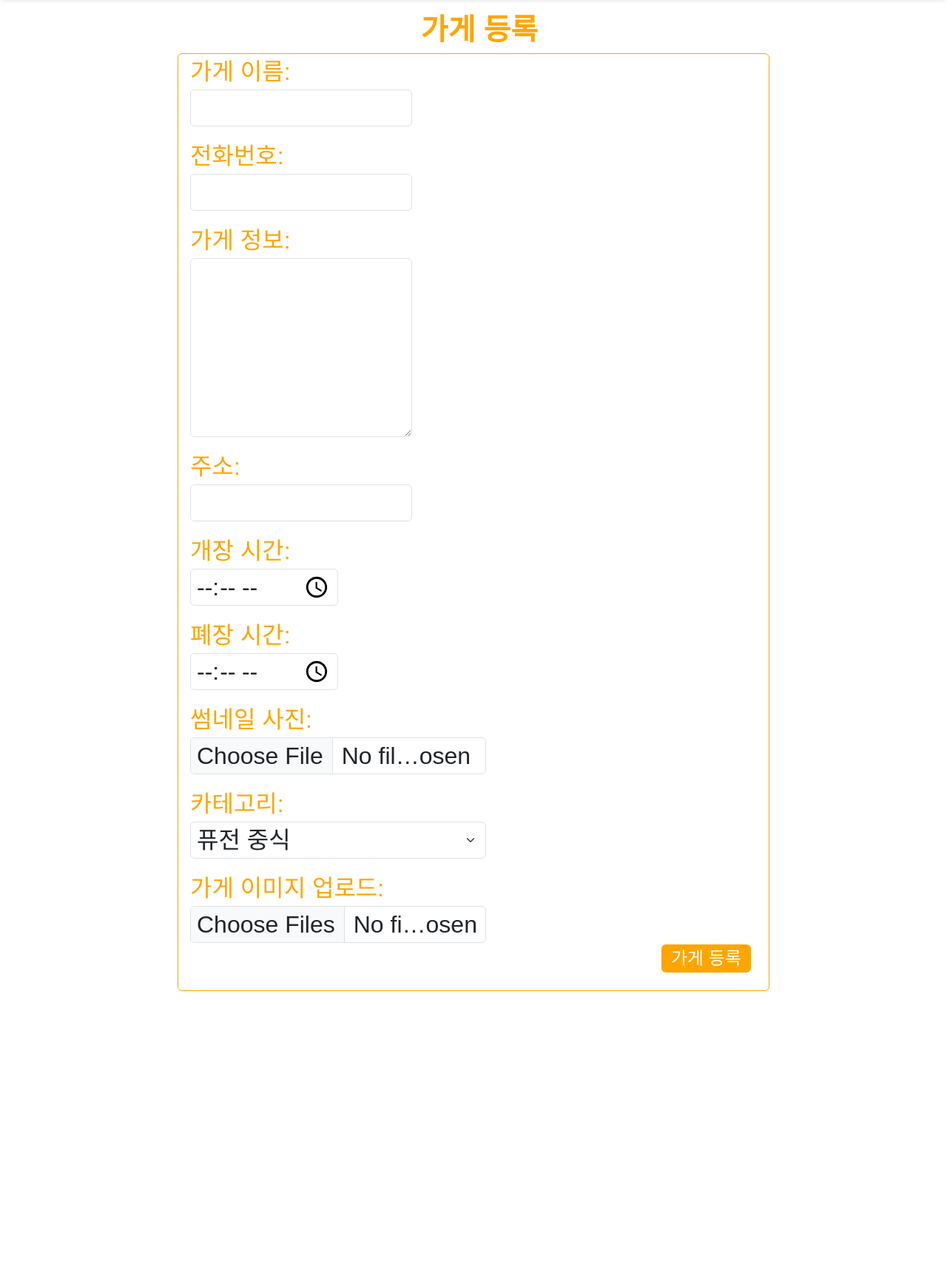
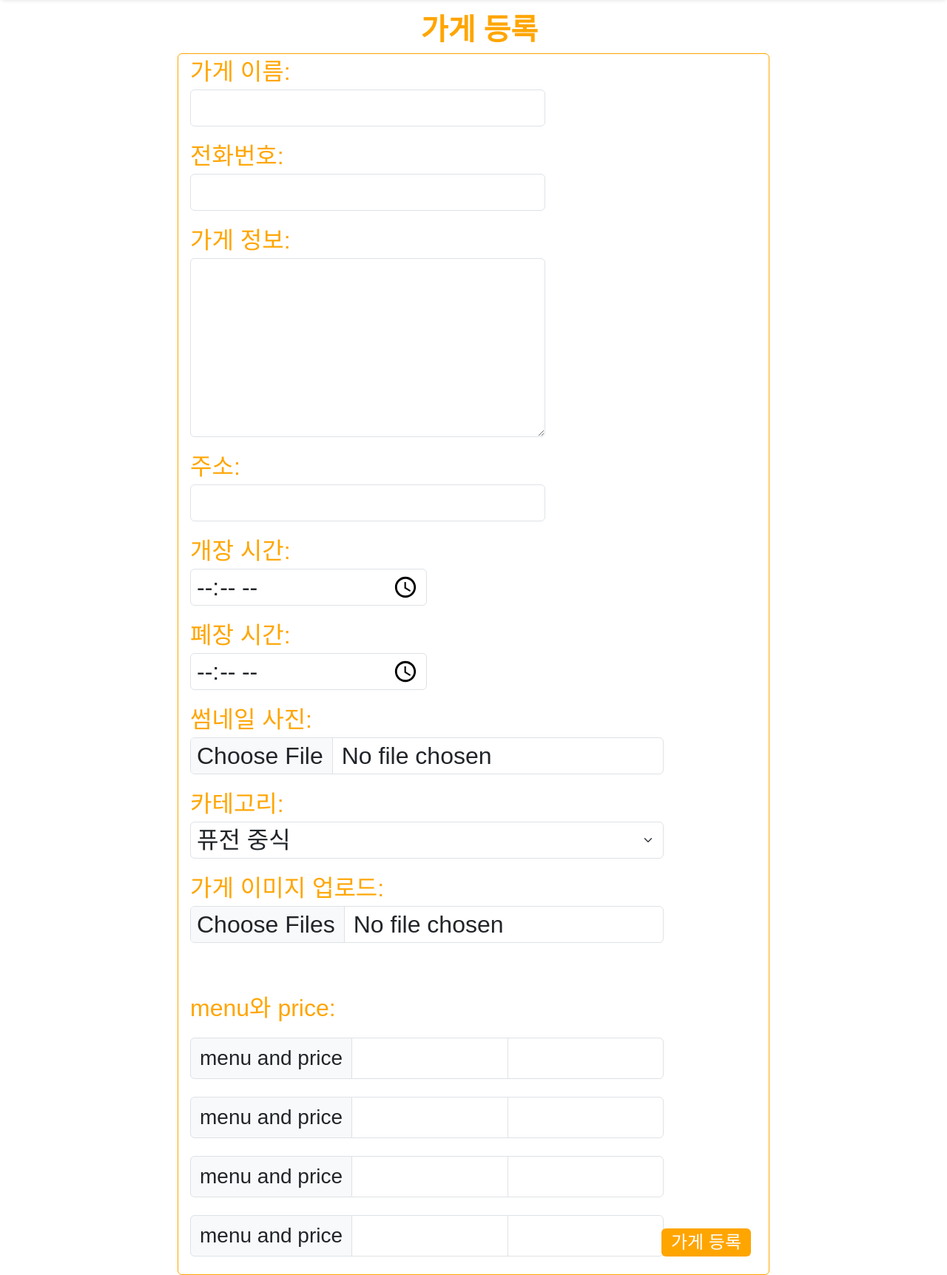
Before and after one commit to hyoung0/pjt-mango, a Django app: page /stores/create/ in a window 1280 px wide. Shown: the part 80-1804 px from the top of the page at 74% size. Before the commit the page ends 1420 px from the top, so only its background shows below. Run offline with Django 3.2, Linux system fonts and the light colour scheme; the visitor is signed in with stand-in values (Sample User, id 1); parts of the project's set-up code (start-up, migrations or seed data) failed here and were passed over; some web fonts are replaced.

Commit message:
Create/Menu

```diff
--- a/static/css/style.css
+++ b/static/css/style.css
@@ -37,7 +37,7 @@
 
 /* Store Create Form */
 .stores-create-input {
-  width: 25rem;
+  width: 40rem;
 }
 
 .stores-create-input input {
@@ -207,3 +207,9 @@
   }
 
 }
+.price-menu-input span{
+  font-size: 1rem;
+}
+.price-menu-input input{
+  font-size: 1rem;
+}
--- a/stores/forms.py
+++ b/stores/forms.py
@@ -2,7 +2,7 @@ from django import forms
 from .models import Store, StoreImage, Menu
 from taggit.managers import TaggableManager
 from taggit.forms import TagField, TagWidget
-
+from django.forms import inlineformset_factory
 
 class StoreForm(forms.ModelForm):
     category = forms.ChoiceField(
@@ -82,3 +82,9 @@ class MenuForm(forms.ModelForm):
             'menu': '메뉴 이름',
             'price': '가격',
         }
+        widgets={
+            'menu': forms.TextInput(attrs={'class':'form-control',}),
+            'price': forms.NumberInput(attrs={'class':'form-control',}),
+        }
+
+MenuFormSet = inlineformset_factory(Store, Menu, form=MenuForm, extra=4, can_delete=False)
--- a/stores/templates/stores/create.html
+++ b/stores/templates/stores/create.html
@@ -17,6 +17,18 @@
             <ul class="list-group list-group-flush">
               {{ store_form.as_p }}
               {{ store_image_form.as_p }}
+              {{ menu_formset.management_form }}
+              <p class="text-orange">menu와 price:</p>
+              {% for form in menu_formset.forms %}
+              <div class="input-group mb-4 price-menu-input">
+                <span class="input-group-text fs-3">menu and price</span>
+                {{ form.menu }}
+                {{ form.price }}
+              </div>
+              {% endfor %}
+
+
+
             </ul>
             <button type="submit" class="btn fs-4 py-0 position-absolute bottom-0 end-0 mb-4 me-4" style="background-color: orange; color: white;">가게 등록</button>
           </form>
--- a/stores/templates/stores/detail.html
+++ b/stores/templates/stores/detail.html
@@ -98,15 +98,15 @@
           </span>
         </p>
         <p class="mb-5">메뉴</p>
-        {% comment %}
+
         <ul class="list-unstyled">
           {% for menu in store.menu_set.all %}
-          <li class="">{{ menu }}</li>
+          <li class="">{{ menu.menu }} {{ menu.price }}</li>
           {% empty %}
           <p class="text-none-data">등록된 메뉴가 없습니다.</p>
           {% endfor %}
         </ul>
-        {% endcomment %}
+
       </div>
 
   </section>
--- a/stores/views.py
+++ b/stores/views.py
@@ -1,6 +1,6 @@
 from django.shortcuts import render, redirect
-from .models import Store, StoreImage
-from .forms import StoreForm, StoreImageForm
+from .models import Store, StoreImage, Menu
+from .forms import StoreForm, StoreImageForm, MenuForm, MenuFormSet
 from django.db.models import Prefetch, Count, Q, Avg
 from reviews.models import Review, Emote
 import requests, json
@@ -64,7 +64,8 @@ def create(request):
         store_image_form = StoreImageForm(data=request.POST, files=request.FILES)
         files = request.FILES.getlist('image')
         tags = request.POST.get('tags').split(',')
-        if store_form.is_valid() and store_image_form.is_valid():
+        menu_formset = MenuFormSet(request.POST, instance=Store())
+        if store_form.is_valid() and store_image_form.is_valid() and menu_formset.is_valid():
             store = store_form.save(commit=False)
             if store.address:
                 pos = get_location(store.address)
@@ -78,13 +79,21 @@ def create(request):
             for file in files:
                 StoreImage.objects.create(store=store, image=file)
 
+            menu_instances = menu_formset.save(commit=False)
+            for menu_instance in menu_instances:
+                if menu_instance.menu and menu_instance.price:
+                    menu_instance.store = store
+                    menu_instance.save()
+
             return redirect('stores:detail', store.pk)
     else:
         store_form = StoreForm()
         store_image_form = StoreImageForm()
+        menu_formset = MenuFormSet(instance=Store())
     context = {
         'store_form': store_form,
         'store_image_form': store_image_form,
+        'menu_formset': menu_formset,
     }
     return render(request, 'stores/create.html', context)
 
```
